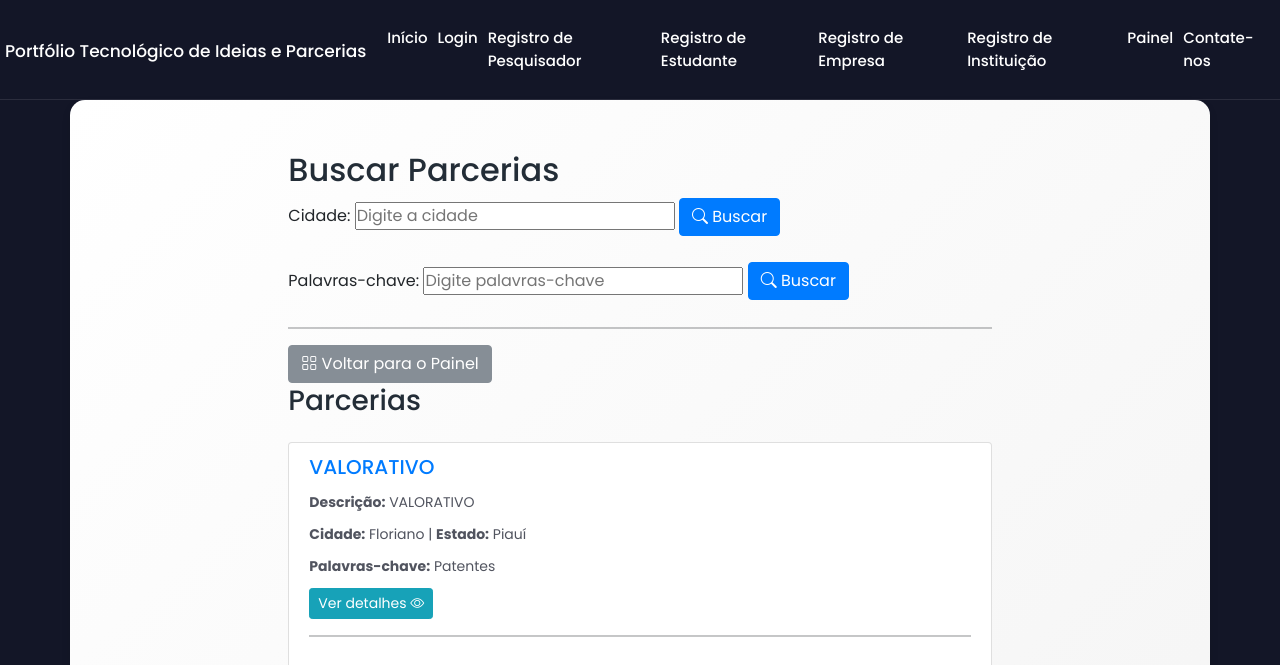
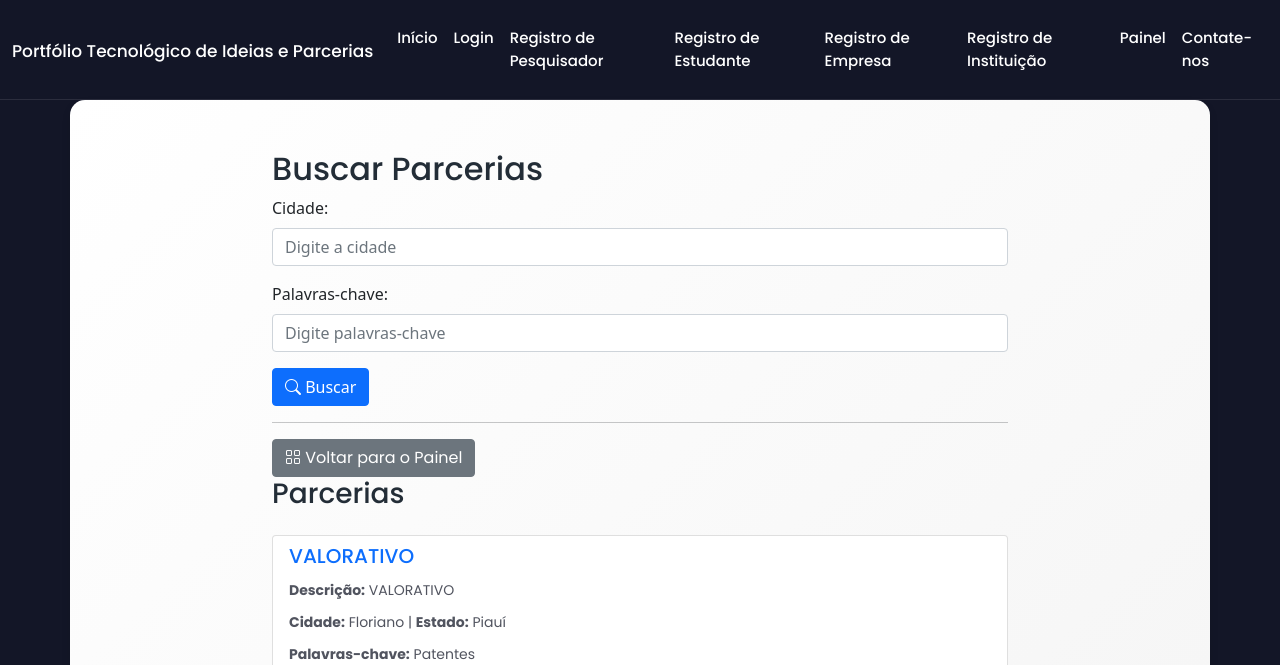
Before and after one commit to robsonabf/Porteiras-Floriano, a Django app: page /buscar-parcerias/ in a window 1280 px wide. Shown: the top 665 px of the page. Run offline with Django 3.2, Linux system fonts and the light colour scheme; data comes from the database, SQL or seed files in the repository; some libraries are stand-ins or nearby versions.

Commit message:
prototipo21-10

```diff
--- a/porta/cadastro/templates/base.html
+++ b/porta/cadastro/templates/base.html
@@ -13,11 +13,11 @@
     <title>{% block title %}Porteiras{% endblock %}</title>
     <!-- Favicon -->
     <link rel="icon" href="{%static 'img/core-img/icone.png'%}">
-<link href="https://cdn.jsdelivr.net/npm/bootstrap@5.1.3/dist/css/bootstrap.min.css" rel="stylesheet"
-      integrity="sha384-1BmE4kWBq78iYhFldvKuhfTAU6auU8tT94WrHftjDbrCEXSU1oBoqyl2QvZ6jIW3" crossorigin="anonymous">
     <!-- Core Stylesheet -->
     <link rel="stylesheet" href="{%static 'style.css'%}">
     <link rel="stylesheet" href="https://cdnjs.cloudflare.com/ajax/libs/bootstrap-icons/1.5.0/font/bootstrap-icons.min.css">
+    <link href="https://cdn.jsdelivr.net/npm/bootstrap@5.0.2/dist/css/bootstrap.min.css" rel="stylesheet"
+          integrity="sha384-EVSTQN3/azprG1Anm3QDgpJLIm9Nao0Yz1ztcQTwFspd3yD65VohhpuuCOmLASjC" crossorigin="anonymous">
     <!-- Responsive CSS -->
     <link rel="stylesheet" href="{%static 'css/responsive/responsive.css'%}">
     {% block extra_head %}{% endblock %}
@@ -196,7 +196,8 @@
     <!-- Active JS -->
     <script src="{%static 'js/active.js'%}"></script>
     <!-- Adicione isso ao seu template base (base.html), no final do body -->
-    <script src="https://cdn.jsdelivr.net/npm/bootstrap@5.3.0-alpha1/dist/js/bootstrap.bundle.min.js"></script>
+    <script src="https://cdn.jsdelivr.net/npm/bootstrap@5.0.2/dist/js/bootstrap.bundle.min.js"
+    integrity="sha384-MrcW6ZMFYlzcLA8Nl+NtUVF0sA7MsXsP1UyJoMp4YLEuNSfAP+JcXn/tWtIaxVXM" crossorigin="anonymous"></script>
 
 </body>
 </html>
--- a/porta/cadastro/templates/buscar_mentorias.html
+++ b/porta/cadastro/templates/buscar_mentorias.html
@@ -11,12 +11,12 @@
 <form method="GET" action="{% url 'buscar_mentorias' %}">
     <div>
         <label for="location_city">Cidade:</label>
-        <input type="text" name="location_city" id="location_city" class="form-group"
+        <input type="text" name="location_city" id="location_city" class="form-control"
                value="{{ request.GET.location_city }}" placeholder="Digite a cidade">
     </div>
     <div>
         <label for="keywords">Palavras-chave:</label>
-        <input type="text" class="form-group" name="keywords" id="keywords" value="{{ request.GET.keywords }}"
+        <input type="text" class="form-control" name="keywords" id="keywords" value="{{ request.GET.keywords }}"
         placeholder="Digite palavras-chave">
     </div>
     <div>
--- a/porta/cadastro/templates/buscar_parcerias.html
+++ b/porta/cadastro/templates/buscar_parcerias.html
@@ -11,20 +11,17 @@
                 <form method="GET" action="{% url 'buscar_parcerias' %}">
                     <div class="form-group">
                         <label for="location_city">Cidade:</label>
-    <input type="text" id="location_city" class="form-group" name="location_city" placeholder="Digite a cidade">
-                <button type="submit" class="btn btn-primary"><i class="bi bi-search"></i> Buscar</button>
+                        <input type="text" id="location_city" class="form-control" name="location_city" placeholder="Digite a cidade">
                     </div>
-                </form>
-                    <form method="GET" action="{% url 'buscar_parcerias' %}">
                     <div class="form-group">
                         <label for="keywords">Palavras-chave:</label>
-    <input type="text" class="form-group" id="keywords" name="keywords" placeholder="Digite palavras-chave">
+                        <input type="text" class="form-control" id="keywords" name="keywords" placeholder="Digite palavras-chave">
+                    </div>
                     <button type="submit" class="btn btn-primary"><i class="bi bi-search"></i> Buscar</button>
-                        </div>
                 </form>
                 <hr>
-                      <a href="{% url 'dashboardpub' %}" class="btn btn-secondary"><i class="bi bi-grid"></i>
-                          Voltar para o Painel</a>
+                <a href="{% url 'dashboardpub' %}" class="btn btn-secondary"><i class="bi bi-grid"></i> Voltar para o Painel</a>
+
                 <!-- Exibe mensagens de sucesso ou erro -->
                 {% if messages %}
                         <div>
@@ -35,6 +32,7 @@
                             {% endfor %}
                         </div>
                     {% endif %}
+
                 <!-- Resultados da busca -->
                 <h3 class="mb-4">Parcerias</h3>
                 <!-- Exibição dos resultados de parcerias -->
--- a/porta/cadastro/templates/detalhes_parceria.html
+++ b/porta/cadastro/templates/detalhes_parceria.html
@@ -38,11 +38,6 @@
 
                 <a href="{% url 'buscar_parcerias' %}" class="btn btn-secondary mb-1"><i class="bi bi-arrow-return-left"></i>
                      Voltar à Busca</a>
-
-                    <button type="submit" class="btn btn-success mb-1">
-                        <i class="bi bi-hand-thumbs-up"></i> Demonstrar Interesse</button>
-                    </form>
-                {% endif %}
                 {% if request.user != parceria.project.owner.user %}
                 <form method="post" action="{% url 'demonstrar_interesse_parceria' parceria.id %}">
                         {% csrf_token %}
```
Lines whose indentation alone changed are shown as unchanged.
